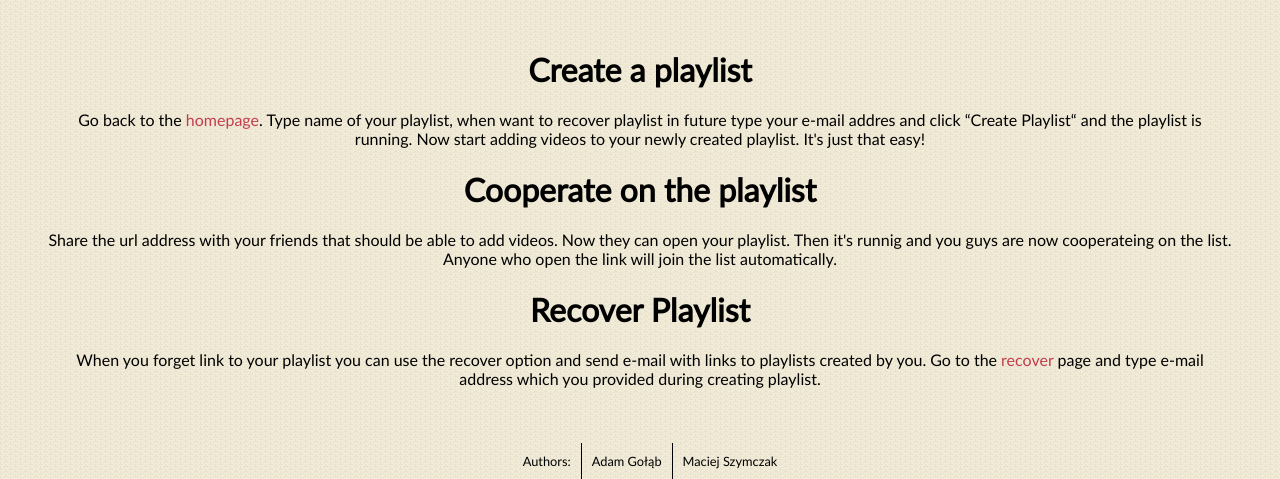
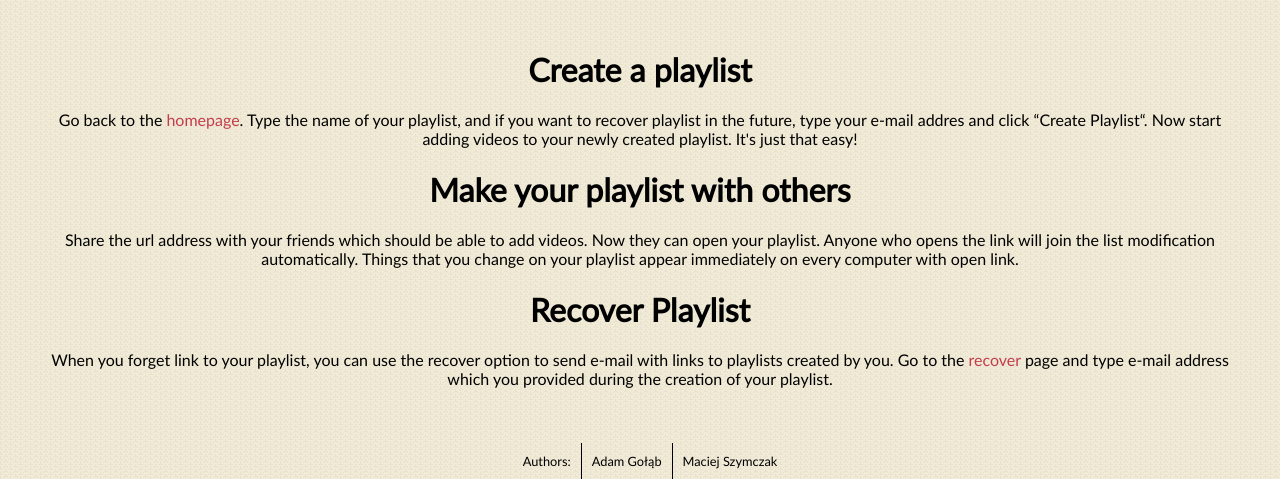
Before and after one commit to Formatc1/tubelist.me, a Django app: page /how-to/ in a window 1280 px wide. Shown: the part 535-1014 px from the top of the page. Run offline with Django 3.2, Linux system fonts and the light colour scheme; some libraries are stand-ins or nearby versions.

Commit message:
HowTo language fix :laughing:

```diff
--- a/templates/playlists/how-to.html
+++ b/templates/playlists/how-to.html
@@ -3,9 +3,9 @@
 {% block content %}
     <div id="how-to">
         <h1>Create a playlist</h1>
-        <p>Go back to the <a href="{% url 'playlists:index' %}">homepage</a>. Type name of your playlist, when want to recover playlist in future type your e-mail addres and click “Create Playlist“ and the playlist is running. Now start adding videos to your newly created playlist. It's just that easy!</p>
-        <h1>Cooperate on the playlist</h1>
-        <p>Share the url address with your friends that should be able to add videos. Now they can open your playlist. Then it's runnig and you guys are now cooperateing on the list. Anyone who open the link will join the list automatically.</p>
+        <p>Go back to the <a href="{% url 'playlists:index' %}">homepage</a>. Type the name of your playlist, and if you want to recover playlist in the future, type your e-mail addres and click “Create Playlist“. Now start adding videos to your newly created playlist. It's just that easy!</p>
+        <h1>Make your playlist with others</h1>
+        <p>Share the url address with your friends which should be able to add videos. Now they can open your playlist. Anyone who opens the link will join the list modification automatically. Things that you change on your playlist appear immediately on every computer with open link.</p>
         <h1>Recover Playlist</h1>
-        <p>When you forget link to your playlist you can use the recover option and send e-mail with links to playlists created by you. Go to the <a href="{% url 'playlists:recover' %}">recover</a> page and type e-mail address which you provided during creating playlist.</p>
+        <p>When you forget link to your playlist, you can use the recover option to send e-mail with links to playlists created by you. Go to the <a href="{% url 'playlists:recover' %}">recover</a> page and type e-mail address which you provided during the creation of your playlist.</p>
 {% endblock content %}
```
